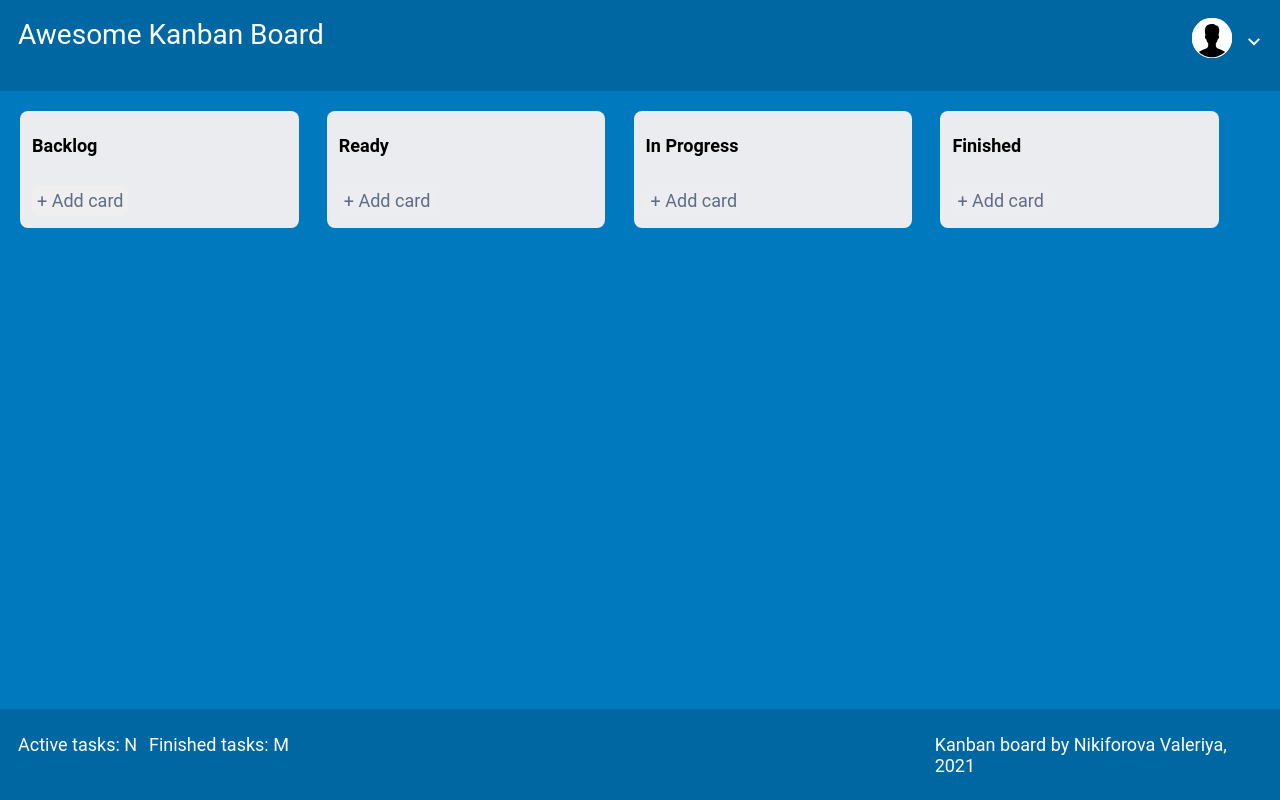
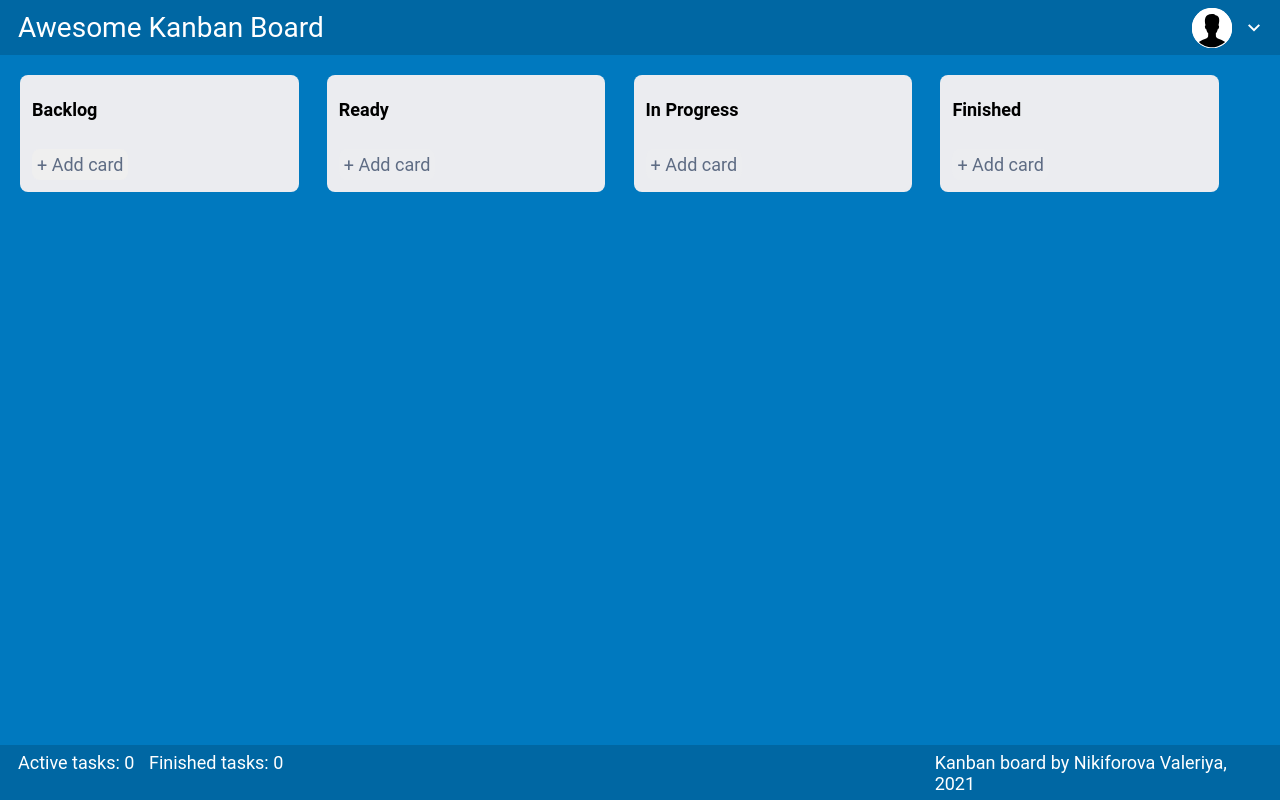
Before and after one commit to Valeriya2022/kanban-board, a React (Create React App) app: page / in a window 1280 px wide. Built offline with nearby package versions, Linux system fonts and the light colour scheme.

Commit message:
active, finished tasks footer, change vector menu

```diff
--- a/src/App.js
+++ b/src/App.js
@@ -75,7 +75,7 @@ class App extends React.Component {
 
         </div>
 
-        <Footer/>
+        <Footer activeTasks={this.state.backlogData.length} finishedTasks={this.state.finishedData.length}/>
       </div>
 
     );
--- a/src/components/Footer.js
+++ b/src/components/Footer.js
@@ -2,12 +2,12 @@ import React from 'react'
 import '../styles/main.css'
 
 
-export function Footer() {
+export function Footer(props) {
     return (
         <div className={"footerStatic"}>
             <div className={"wrapper footer"}>
-                <div className={"text"}>Active tasks: N </div>
-                <div className={"text"}>Finished tasks: M</div>
+                <div className={"text"}>Active tasks: {props.activeTasks} </div>
+                <div className={"text"}>Finished tasks: {props.finishedTasks}</div>
                 <div className={"text"}>Kanban board by Nikiforova Valeriya, 2021</div>
             </div>
         </div>
--- a/src/components/Header.js
+++ b/src/components/Header.js
@@ -1,25 +1,30 @@
-import React, {useState, useRef} from 'react'
+import React, {useRef} from 'react'
 import '../styles/main.css'
 import Avatar from '../icons/avatar.svg'
 import Vector_down from '../icons/vector_down.svg'
+import Vector_up from '../icons/vector_up.svg'
 import { useDetectOutsideClick } from "./useDetectOutsideClick";
 
 
 export function Header() {
+    let image;
     const dropdownRef = useRef(null);
     const [isActive, setIsActive] = useDetectOutsideClick(dropdownRef, false);
-  const onClick = () => setIsActive(!isActive);
+    const onClick = () => setIsActive(!isActive);
+    if(!isActive){
+        image = <img className="vector" src={Vector_down} alt="Vector"></img>
+        }else{
+        image = <img className="vector" src={Vector_up} alt="Vector"></img>
+    }
     return (
         <div className={"wrapper header"}>
         <div className={"headerTitle"}>Awesome Kanban Board</div>
 
-
-
-
             <div className="container">
             <img src={Avatar} alt="Avatar"></img>
+
         <button onClick={onClick} className="menu-trigger">
-        <img className="vector" src={Vector_down} alt="Vector"></img>
+        {image}
         </button>
         <nav
           ref={dropdownRef}
--- a/src/components/ListReady.js
+++ b/src/components/ListReady.js
@@ -1,4 +1,4 @@
-import React, {useState} from 'react'
+import React from 'react'
 import {DropdownInput} from './input/DropdownInput'
 import '../styles/main.css'
 
--- a/src/components/input/DropdownInput.js
+++ b/src/components/input/DropdownInput.js
@@ -1,5 +1,5 @@
-import React, {useState} from 'react'
-import {Collapse, Select, MenuItem, FormControl} from "@material-ui/core"
+import React, {useState, useEffect} from 'react'
+import {Collapse} from "@material-ui/core"
 import "../../styles/main.css"
 
 
@@ -26,11 +26,12 @@ export function DropdownInput(props) {
 
 
       }
+
     return (
         <div>
             <Collapse in={open}>
             <select className={"select"} onChange={handleChange}>
-                <option value={NaN}></option>
+                <option className={"option"} value={NaN}></option>
                 {prevData.map((value, index)=>{
                     if (value.length > 50){
                         return <option className={"option"} value={value}>{value.slice(0, 40)}...</option>
@@ -39,7 +40,6 @@ export function DropdownInput(props) {
 
                 }
                 )}
-                <option value={NaN}></option>
 
 
 
--- a/src/components/input/InputContainer.js
+++ b/src/components/input/InputContainer.js
@@ -1,4 +1,4 @@
-import React, {useState} from 'react'
+import React, {useState, useEffect} from 'react'
 import {Collapse} from "@material-ui/core"
 import "../../styles/main.css"
 
@@ -9,6 +9,24 @@ export function InputContainer(props) {
       };
     const [open, setOpen] = useState(false);
     const [cardContent, setCardContent] = useState("");
+    useEffect(()=>{
+        const onClick = e => {
+            // If the active element exists and is clicked outside of
+            if (cardContent !== "") {
+              setOpen(!open);
+              onClickFunction();
+            }
+          };
+
+          // If the item is active (ie open) then listen for clicks outside
+          if (open) {
+            window.addEventListener("click", onClick);
+          }
+
+          return () => {
+            window.removeEventListener("click", onClick);
+          };
+    })
     function onClickFunction (){
         setOpen(false);
         let content = [cardContent]
@@ -30,6 +48,7 @@ export function InputContainer(props) {
     return (
         <div>
             <Collapse in={open}>
+
                 <div className={"card addCardWrapper"}>
                     <input type="text" value={cardContent}
                     onChange={e => setCardContent(e.target.value)}
--- a/src/styles/main.css
+++ b/src/styles/main.css
@@ -35,6 +35,8 @@
 }
 .option {
   width: 50px;
+  font-family: "Roboto";
+  font-size: 18px;
 }
 .input {
   border: none;
@@ -71,7 +73,7 @@
   /* width: auto; */
   background-color: #0067a3;
   height: 55px;
-  padding: 18px;
+  padding: 0 18px;
   margin: 0;
   display: grid;
 }
@@ -83,7 +85,7 @@
 .wrapper.header {
   display: flex;
   justify-content: space-between;
-  align-content: center;
+  align-items: center;
 }
 .logo {
   display: grid;
```
Also changed, not shown: src/components/useDetectOutsideClick.js (line endings or trailing spaces).
